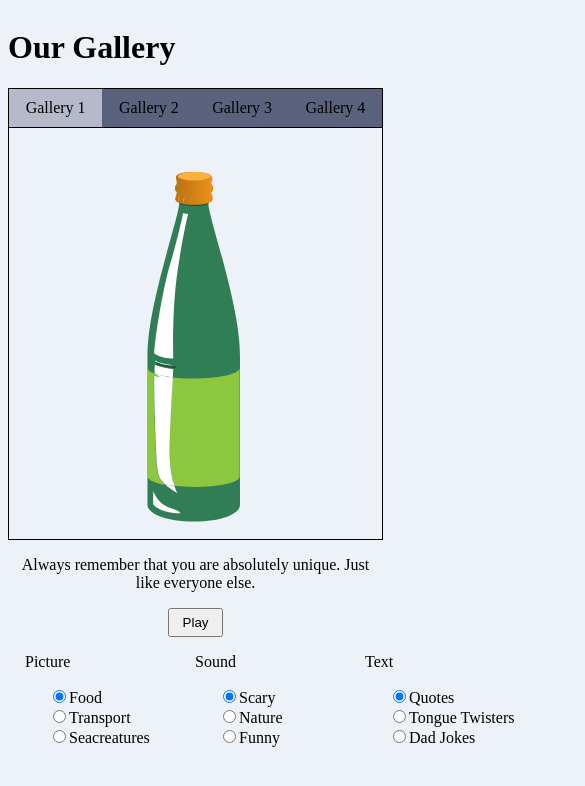
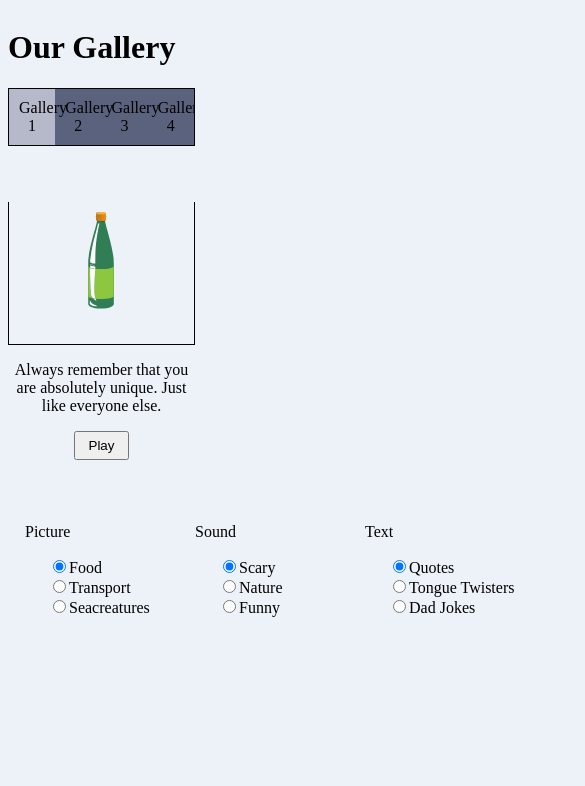
Before and after one commit to IT2810/it2810-webutvikling-h18-prosjekt-2-gruppe--05, a React (Create React App) app: page / in a window 390 px wide. Shown: the top 786 px of the page, 585 px wide, since content can reach past the window. Built offline with nearby package versions, Linux system fonts and the light colour scheme.

Commit message:
EMEGRENCY

```diff
--- a/src/App.css
+++ b/src/App.css
@@ -5,8 +5,8 @@ body{
 .App {
   background-color: #edf2f8;
   display: grid;
-  grid-template-columns: 180px 520px;
-  grid-template-rows: auto 39px auto;
+  grid-template-columns: 20% 80%;
+  grid-template-rows: auto 20% auto;
   grid-template-areas:
     'header header'
     'menu nav'
@@ -21,11 +21,12 @@ body{
  border: 1px solid black;
  border-top: 0px;
  padding: 10px;
+ height: 80%;
 }
 
 .svgPicture {
   text-align: center;
-  margin-top: 10%;
+  height: inherit;
 }
 
 .text {
@@ -36,7 +37,8 @@ body{
 .Gallery {
   grid-area: main;
   position: relative;
-  width: 100%;
+  width: 70%;
+  height: 50%;
 }
 
 .Categories {
@@ -57,52 +59,6 @@ body{
   }
 
 
-.Categories [type="radio"]:checked + label,
-.Categories [type="radio"]:not(:checked) + label
-{
-    position: relative;
-    padding-left: 28px;
-    cursor: pointer;
-    line-height: 20px;
-    display: inline-block;
-    color: #666;
-}
-.Categories [type="radio"]:checked + label:before,
-.Categories [type="radio"]:not(:checked) + label:before {
-    content: '';
-    position: absolute;
-    left: 0;
-    top: 0;
-    width: 18px;
-    height: 18px;
-    border: 1px solid #ddd;
-    border-radius: 100%;
-    background: #fff;
-}
-.Categories [type="radio"]:checked + label:after,
-.Categories [type="radio"]:not(:checked) + label:after {
-    content: '';
-    width: 12px;
-    height: 12px;
-    background: #F87DA9;
-    position: absolute;
-    top: 4px;
-    left: 4px;
-    border-radius: 100%;
-    -webkit-transition: all 0.2s ease;
-    transition: all 0.2s ease;
-}
-.Categories [type="radio"]:not(:checked) + label:after {
-    opacity: 0;
-    -webkit-transform: scale(0);
-    transform: scale(0);
-}
-.Categories [type="radio"]:checked + label:after {
-    opacity: 1;
-    -webkit-transform: scale(1);
-    transform: scale(1);
-}
-
 /* Audio Player */
 .AudioPlayer {
   text-align: center;
@@ -116,6 +72,7 @@ body{
 /* Header */
 .Nav {
   grid-area: nav;
+  width: 70%;
 }
 
 .Nav ul {
@@ -130,7 +87,6 @@ body{
 .Nav li {
 	float: left;
 	width: 25%;
-  min-width: 93px;
   cursor: pointer;
 }
 
@@ -145,6 +101,12 @@ body{
 }
 
 /* Media queries */
+@media(max-width: 375px){
+  .Nav li{
+    width: 50%;
+  }
+}
+
 @media (max-width: 764px) {
 	.Nav {
 		max-width: 375px;
@@ -153,34 +115,34 @@ body{
 
 @media (max-width: 392px){
 	.Nav {
-		width: 375px;
+		width: 50%;
 	}
 }
 
 @media (max-width: 203px){
 	.Nav {
-		width: 188px;
-		min-width: 92px;
+		width: 15%x;
+		min-width:25%;
 	}
 }
 
 @media (max-width: 764px) {
 	.Gallery {
-		max-width: 375px;
-		width: 375px;
+		max-width: 50%;
+		width: 50%;
 	}
 }
 
 @media (max-width: 392px){
 	.Gallery {
-		width: 375px;
+		width: 50%;
 	}
 }
 
 @media (max-width: 203px){
 	.Gallery {
-		width: 188px;
-		min-width: 188px;
+		width: 25%;
+		min-width: 25%;
 	}
 }
 
@@ -188,8 +150,8 @@ body{
   .App {
     background-color: #edf2f8;
     display: grid;
-    grid-template-columns: 180px 520px;
-    grid-template-rows: auto 39px auto;
+    grid-template-columns: 33% 67%;
+    grid-template-rows: auto 20% auto;
     grid-template-areas:
       'header header'
       'menu nav'
```
